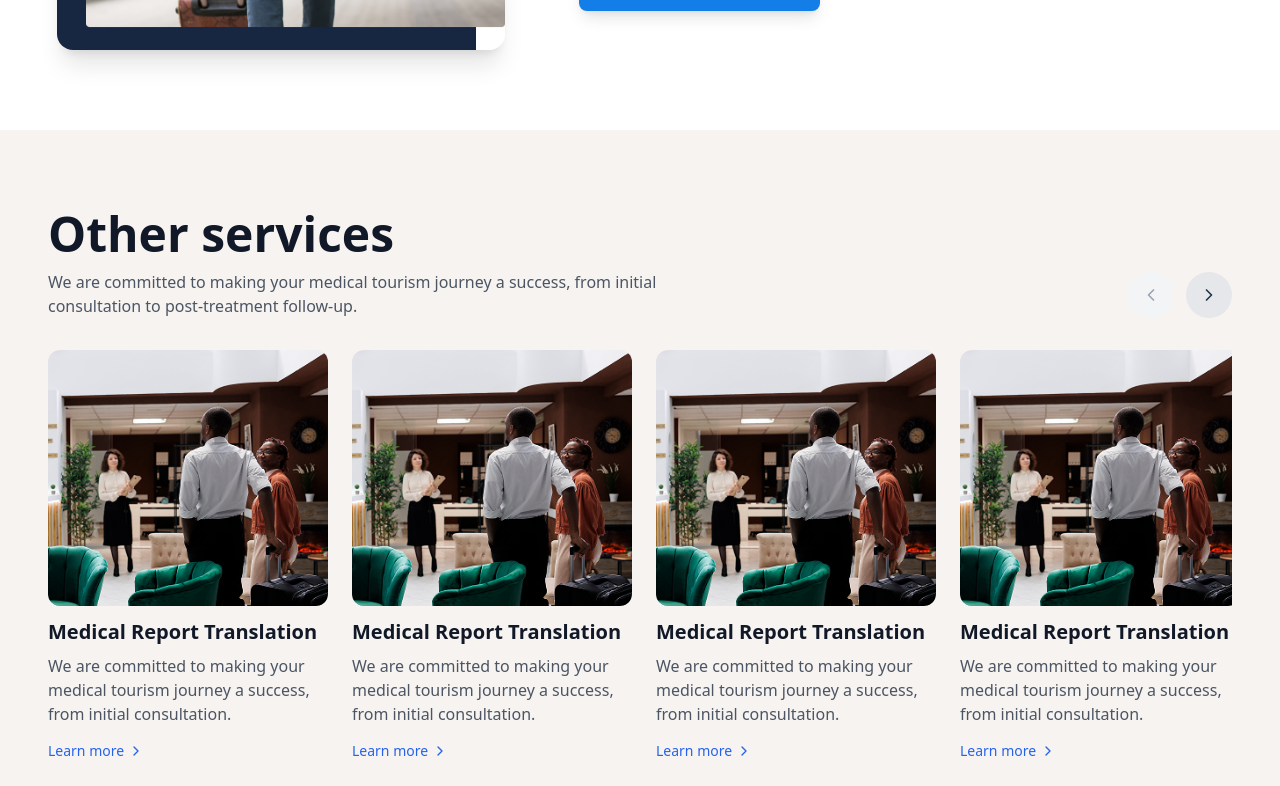
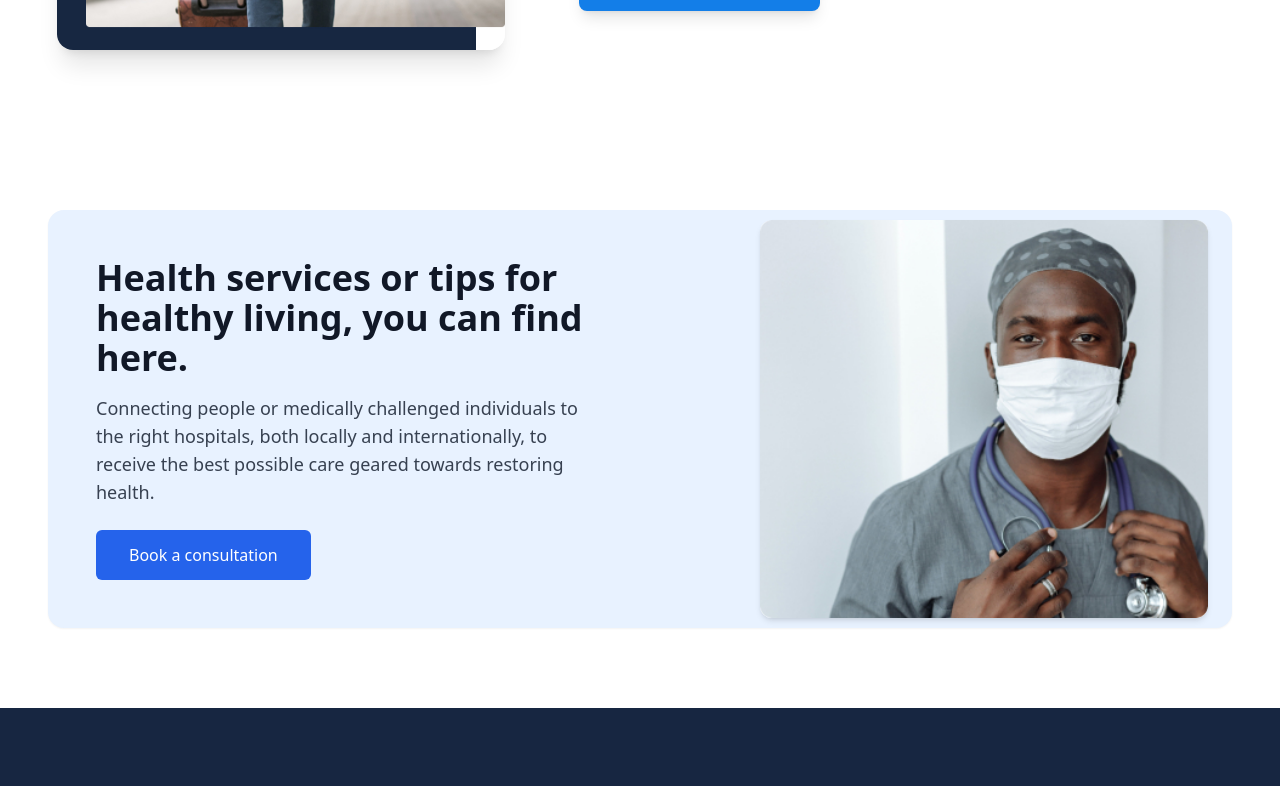
Before and after one commit to Binmuhammad001/healing-ways, a React (Vite) app: page /rep_service in a window 1280 px wide. Shown: the part 1880-2666 px from the top of the page. Built offline with nearby package versions, Linux system fonts and the light colour scheme.

Commit message:
Update rep_service.jsx

```diff
--- a/src/pages/rep_service.jsx
+++ b/src/pages/rep_service.jsx
@@ -16,7 +16,7 @@ export default function App(){
         <Hero/>
         <Section1/>
         <Section2/>
-        <Section3/>
+        <Section4/>
         <Footer/>
         </>
     )
```
